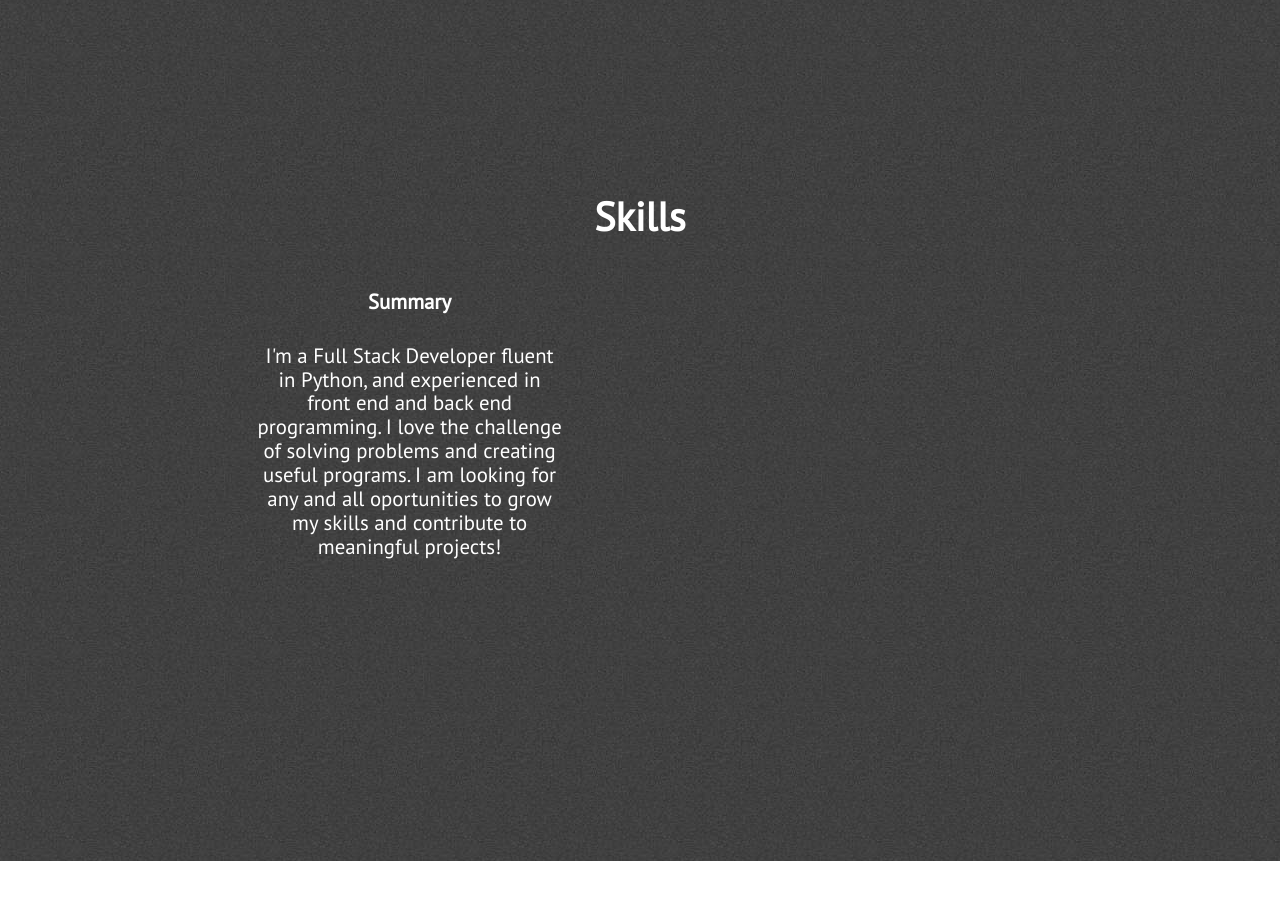
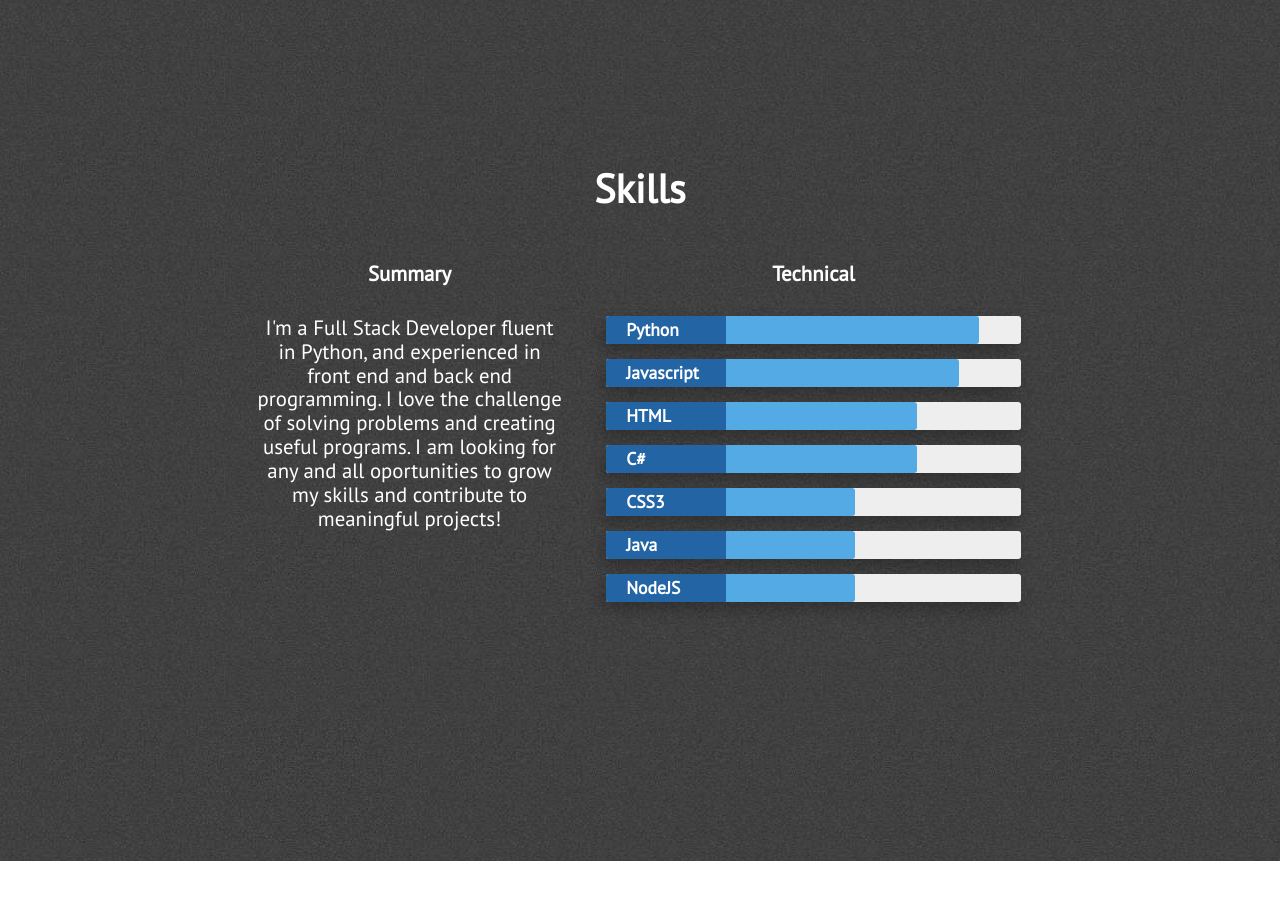
Before and after one commit to DakotaGagne/DakotaGagne.github.io, a Jekyll site: the page built from index.html, in a window 1280 px wide and 900 px high, scrolled down 2417 px. Built offline with Jekyll 4.4.1, drawn with Linux system fonts in a browser that asks for light colours; nearby versions of some CDN libraries.

Commit message:
Uncommented Skill Bars

```diff
--- a/_includes/skills.html
+++ b/_includes/skills.html
@@ -11,7 +11,7 @@
                         I'm a Full Stack Developer fluent in Python, and experienced in front end and back end programming. I love the challenge of solving problems and creating useful programs. I am looking for any and all oportunities to grow my skills and contribute to meaningful projects!
                     </p>
                 </div>
-                <!-- <div class="technical-skills">
+                <div class="technical-skills">
                     <h3 class="center-align skills-subsection">Technical</h3>
                     <div class="progress-bars">
                         <div class="skillbar clearfix " data-percent="90%">
@@ -49,7 +49,7 @@
                         </div>
 
                     </div>
-                </div> -->
+                </div>
             </div>
         </div>
     </section>
```
